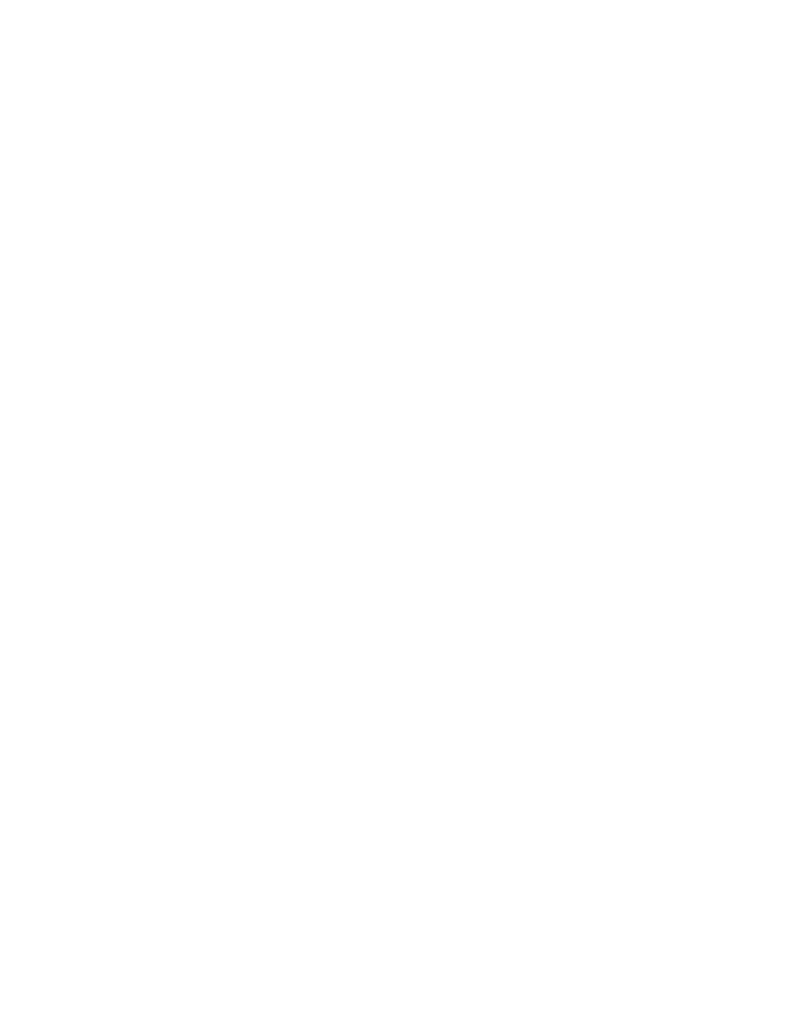
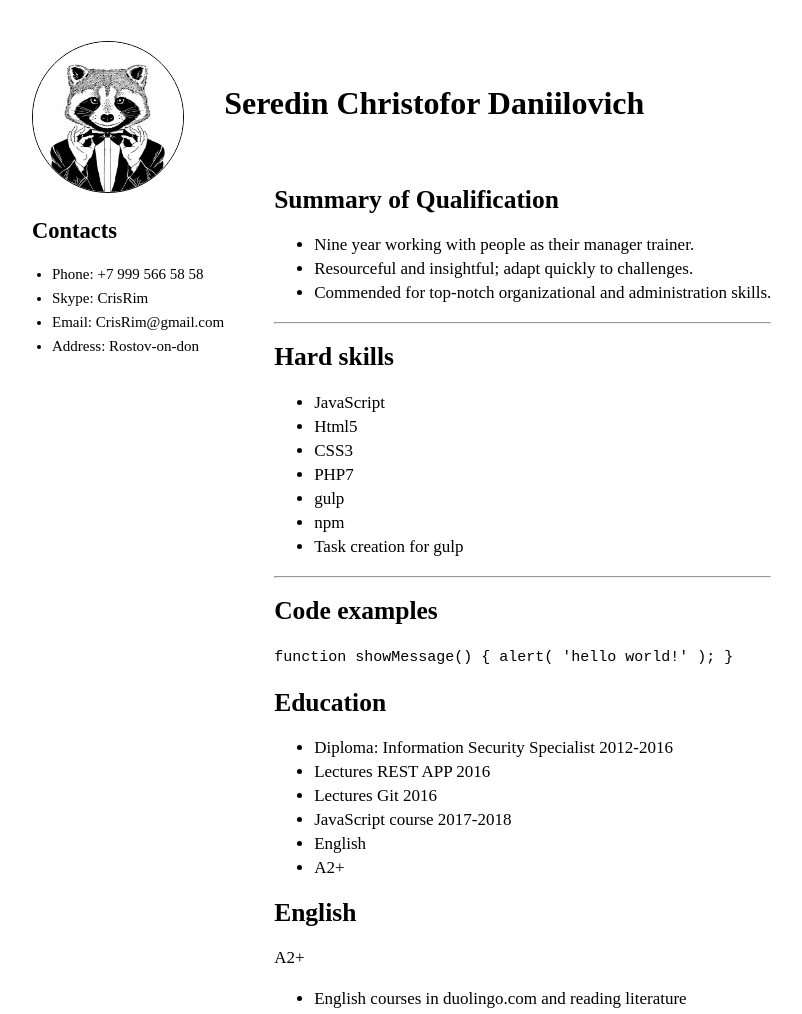
Before and after one commit to web-mrAlderson/rsschool-cv, a plain HTML site: page index.html in a window 1280 px wide. Shown: the whole page, without its empty margins (116-918 px from the left). Before the commit the page ends 800 px from the top, so only its background shows below. Drawn offline with Linux system fonts and the light colour scheme.

Commit message:
feat: translated cv to Html

```diff
--- a/css/style.css
+++ b/css/style.css
@@ -1,5 +1,45 @@
-body{
+body {
+    line-height: 150%;
     margin: 0 auto;
     max-width: 1024px;
+    padding: 20px;
+}
+
+h1 {
+    padding-top: 50px;
+    text-align: left;
+
 
 }
+
+.contacts {
+    float: left;
+}
+
+.logo {
+    width: 150px;
+    height: 150px;
+    border: 1px solid black;
+    border-radius: 50%;
+}
+
+.contacts {
+    margin: 0px;
+    padding-left: 20px;
+    font-size: 15px;
+}
+
+.contacts li {
+    white-space: pre;
+}
+
+.summary {
+    padding: 30px;
+    display: inline-block;
+    margin-left: 20px;
+    font-size: 17px;
+}
+
+code {
+    font-size: 15px;
+}
--- a/index.html
+++ b/index.html
@@ -1,11 +1,71 @@
 <!DOCTYPE html>
 <html lang="en">
+
 <head>
-    <meta charset="UTF-8">
-    <meta name="viewport" content="width=device-width, initial-scale=1.0">
-    <title>Document</title>
+	<meta charset="UTF-8">
+	<meta name="viewport" content="width=device-width, initial-scale=1.0">
+	<link rel="stylesheet" href="./css/style.css">
+	<title>CV</title>
 </head>
+
 <body>
+	<header>
+		<div class="contacts">
+			<img class="logo" src="./img/logo.png" alt="avatar">
+			<h2>Contacts</h2>
+			<ul class="contacts">
+				<li>Phone: +7 999 566 58 58</li>
+				<li>Skype: CrisRim</li>
+				<li>Email: CrisRim@gmail.com</li>
+				<li>Address: Rostov-on-don</li>
+			</ul>
+		</div>
+		<h1>Seredin Christofor Daniilovich</h1>
+	</header>
+
+	<section class="summary">
+		<h2>Summary of Qualification</h2>
+		<ul>
+			<li>Nine year working with people as their manager trainer.</li>
+			<li>Resourceful and insightful; adapt quickly to challenges.</li>
+			<li> Commended for top-notch organizational and administration skills.</li>
+		</ul>
+		<hr>
+		<h2>Hard skills</h2>
+		<ul>
+			<li>JavaScript</li>
+			<li>Html5</li>
+			<li>CSS3</li>
+			<li>PHP7</li>
+			<li>gulp</li>
+			<li>npm</li>
+			<li>Task creation for gulp</li>
+		</ul>
+		<hr>
+		<h2>Code examples</h2>
+		<code>
+			function showMessage() {
+			alert( 'hello world!' );
+			}
+		</code>
+		<h2>Education</h2>
+		<ul>
+			<li>Diploma: Information Security Specialist 2012-2016</li>
+			<li>Lectures REST APP 2016</li>
+			<li>Lectures Git 2016</li>
+			<li>JavaScript course 2017-2018</li>
+			<li>English</li>
+			<li>A2+</li>
+		</ul>
+
+		<h2>English</h2>
+		<p>A2+</p>
+		<ul>
+			<li>English courses in duolingo.com and reading literature</li>
+		</ul>
+	</section>
+
 
 </body>
+
 </html>
```
Also changed, not shown: img/logo.jpg (deleted), img/logo.png (added).
